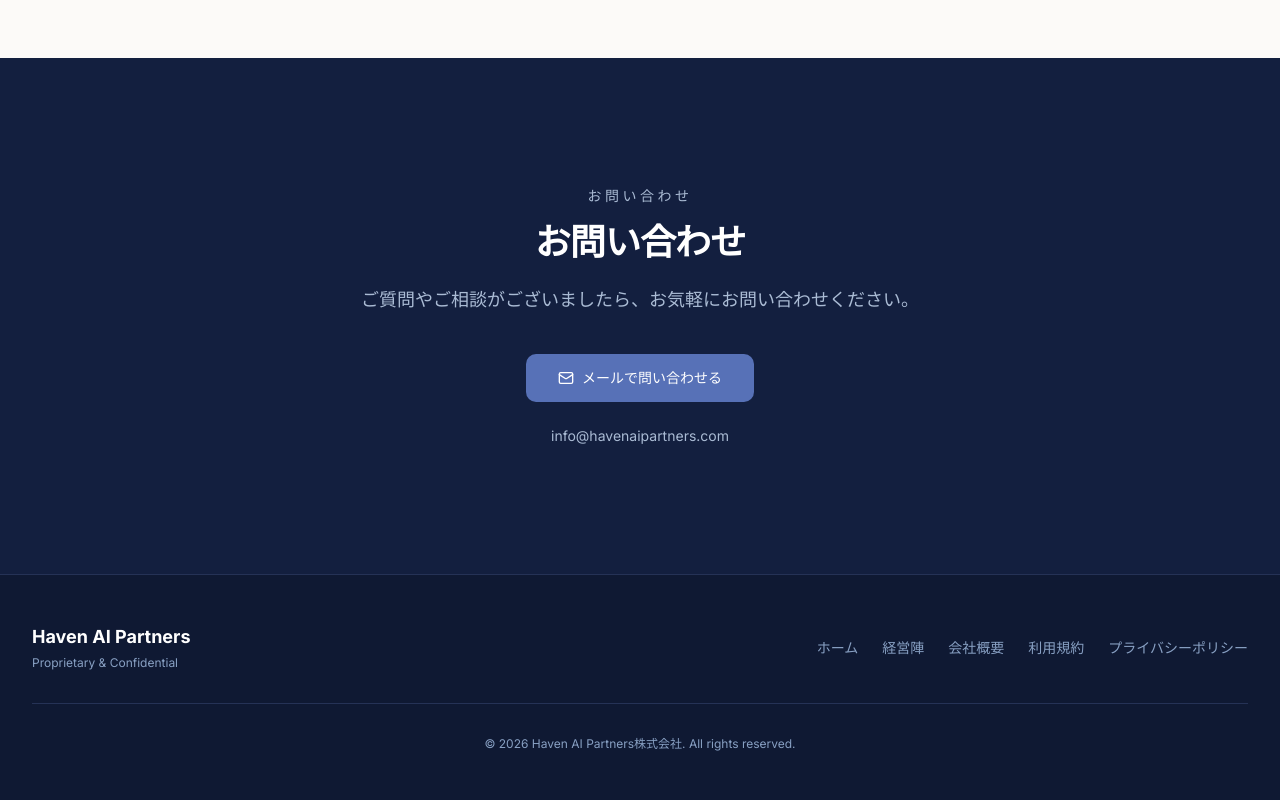
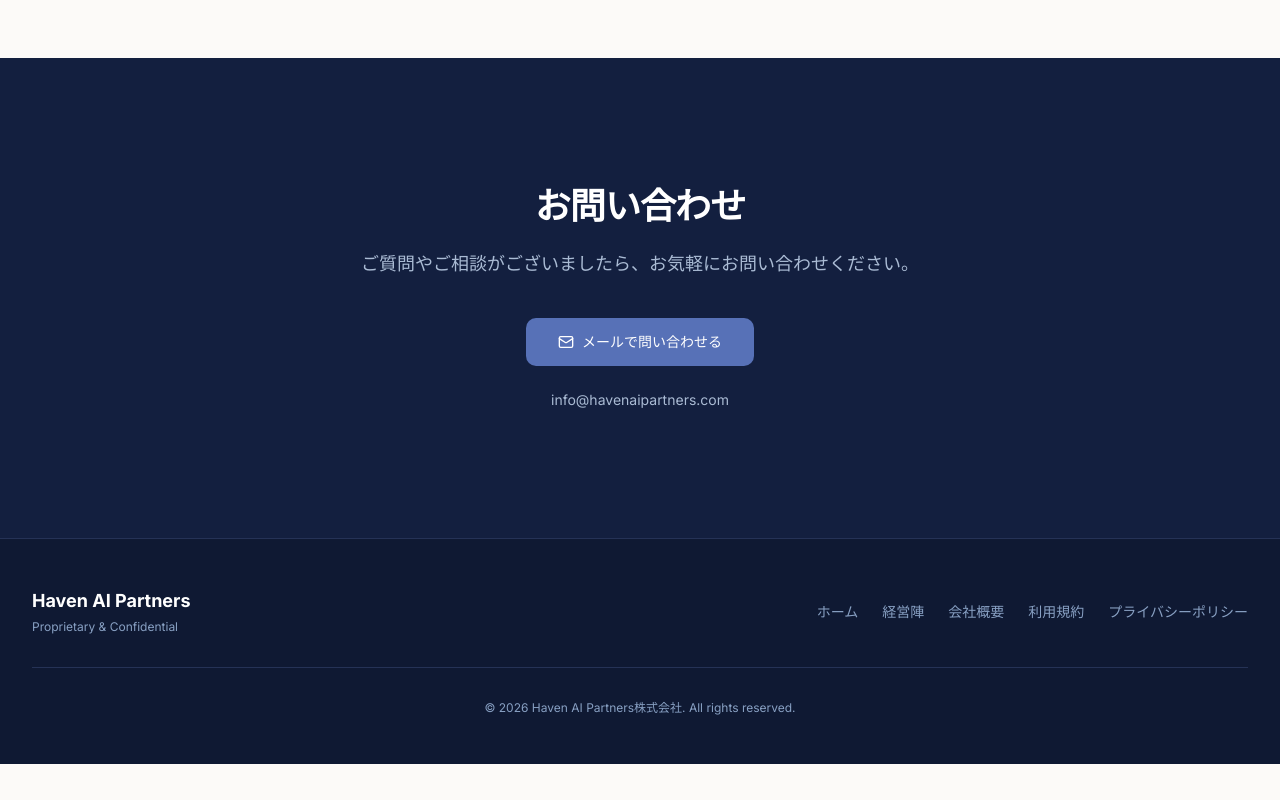
Before and after one commit to Haven-AI-Partners/corporate-website, a Next.js app: page /about in a window 1280 px wide. Shown: the part 760-1560 px from the top of the page. After the commit the page ends 1524 px from the top, so only its background shows below. Built offline with nearby package versions, Linux system fonts and the light colour scheme.

Commit message:
fix: remove duplicate お問い合わせ label from contact section on about page

```diff
--- a/components/sections/contact.tsx
+++ b/components/sections/contact.tsx
@@ -10,10 +10,7 @@ export function ContactSection({ locale }: { locale: Locale }) {
   return (
     <section id="contact" className="py-24 lg:py-32 bg-[hsl(224,54%,16%)]">
       <div className="mx-auto max-w-3xl px-6 text-center">
-        <p className="text-sm font-light uppercase tracking-[0.25em] text-[hsl(216,33%,75%)]">
-          {t.label}
-        </p>
-        <h2 className="mt-4 text-balance text-3xl font-bold tracking-tight text-[hsl(0,0%,100%)] sm:text-4xl">
+        <h2 className="text-balance text-3xl font-bold tracking-tight text-[hsl(0,0%,100%)] sm:text-4xl">
           {t.title}
         </h2>
         <p className="mt-6 text-pretty text-lg text-[hsl(216,33%,75%)]">
```
